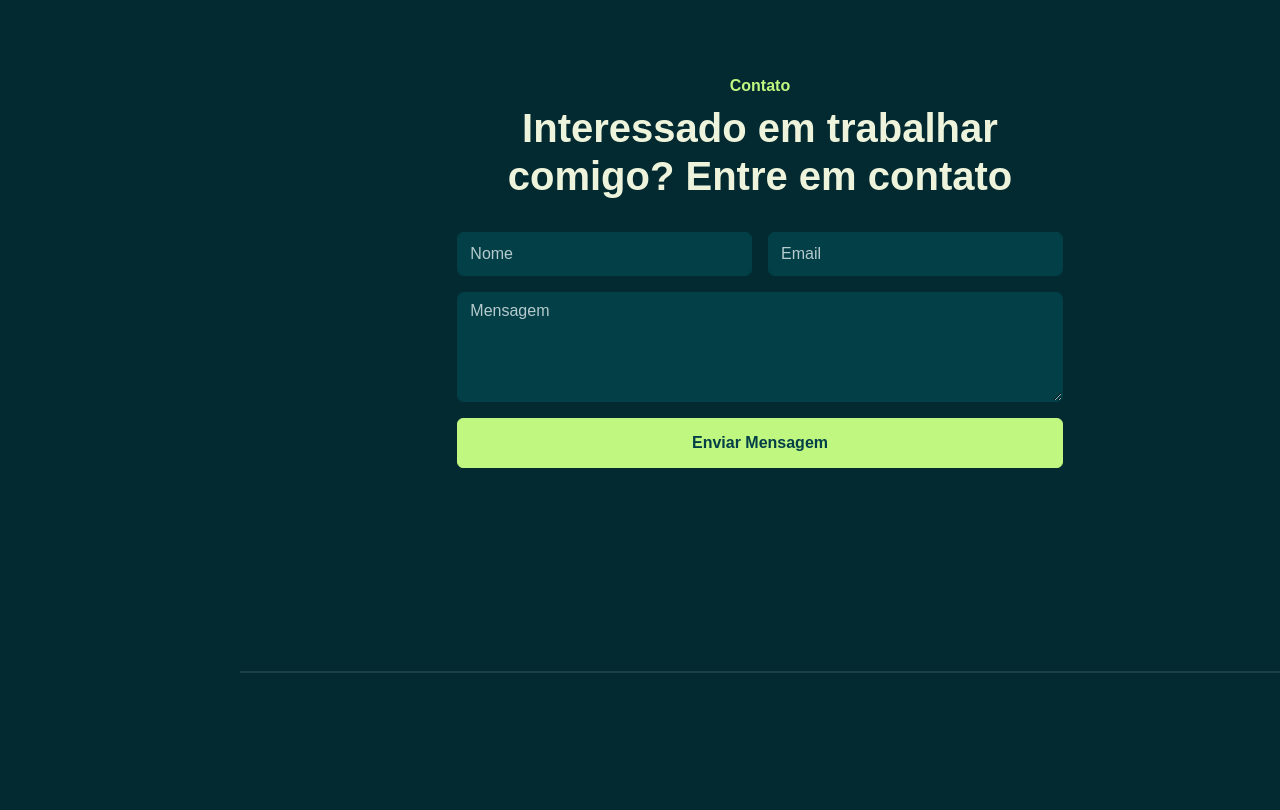
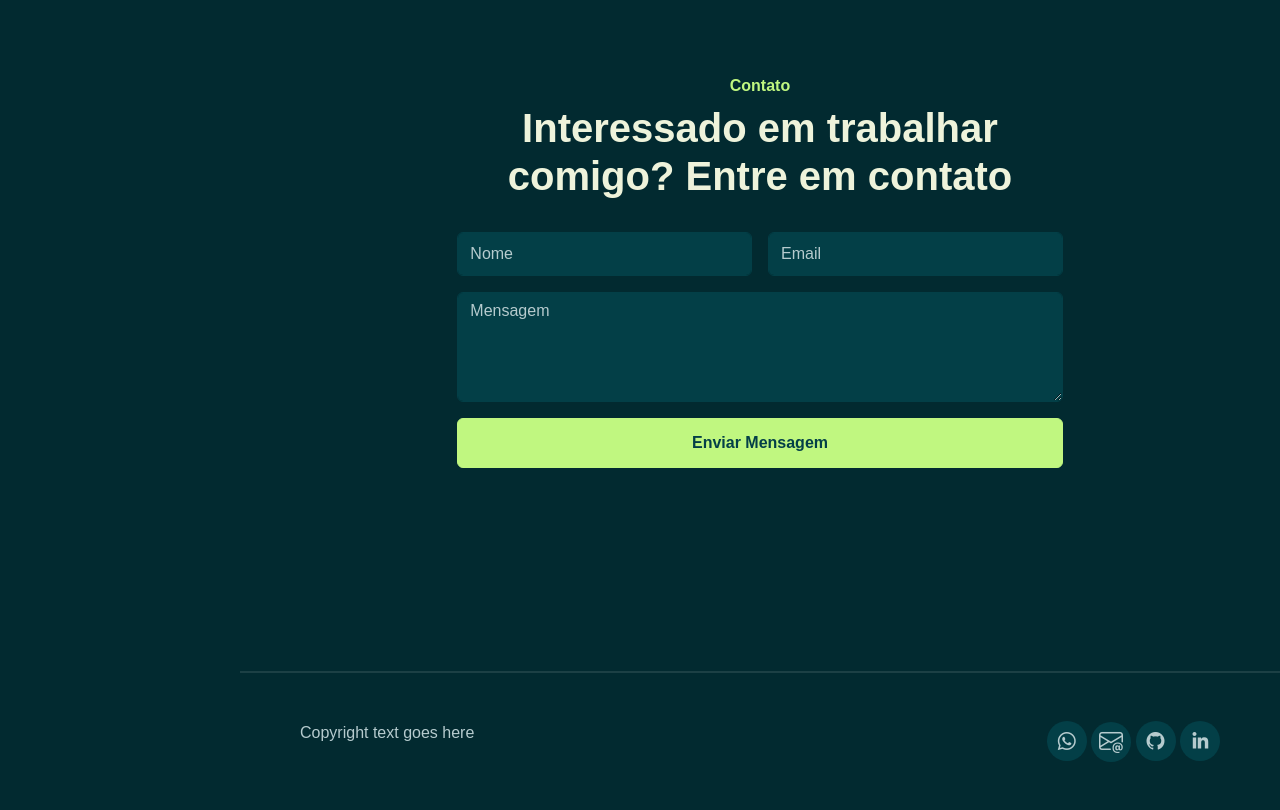
Before and after one commit to joaovictor-sf/joaovictor-sf.github.io, a plain HTML site: page index.html in a window 1280 px wide. Shown: the part 5608-6418 px from the top of the page. Before the commit the page ends 6281 px from the top, so only its background shows below. Drawn offline with nearby package versions, Linux system fonts and the light colour scheme; a web font is replaced by a local one.

Commit message:
add footer

```diff
--- a/assets/css/style.css
+++ b/assets/css/style.css
@@ -184,3 +184,19 @@ img {
 #contact input.form-control{
     height: 44px;
 }
+
+/* SOCIAL ICONS */
+.social-icons{
+
+}
+
+.social-icons a {
+    display: inline-flex;
+    width: 40px;
+    height: 40px;
+    align-items: center;
+    justify-content: center;
+    border-radius: 100px;
+    background-color: var(--color-base);
+    font-size: 24px;
+}
--- a/index.html
+++ b/index.html
@@ -9,6 +9,7 @@
     <link rel="stylesheet" href="./assets/css/aos.css">
     <link rel="stylesheet" href="./assets/css/line-awesome.min.css">
     <link rel="stylesheet" href="./assets/css/style.css">
+    <link rel="stylesheet" href="https://cdn.jsdelivr.net/npm/bootstrap-icons@1.11.3/font/bootstrap-icons.min.css">
 </head>
 
 <body data-bs-spy="scroll" data-bs-target=".navbar">
@@ -427,12 +428,12 @@
         <section id="contact" class="full-height px-lg-5">
             <div class="container">
 
-                <div class="row justify-content-center text-center" data-aos="fade-up">
-                    <div class="col-lg-8 pb-4">
+                <div class="row justify-content-center text-center">
+                    <div class="col-lg-8 pb-4" data-aos="fade-up">
                         <h6 class="text-brand">Contato</h6>
                         <h1>Interessado em trabalhar comigo? Entre em contato</h1>
                     </div>
-                    <div class="col-lg-8">
+                    <div class="col-lg-8" data-aos="fade-up" data-aos-delay="300">
                         <form action="" class="row g-lg-3 gy-3">
                             <div class="form-group col-md-6">
                                 <input type="text" class="form-control" placeholder="Nome">
@@ -452,6 +453,25 @@
             </div>
         </section>
 
+        <!-- Footer -->
+        <footer class="py-5 px-lg-5">
+            <div class="container">
+                <div class="row gy-4 justify-content-between">
+                    <div class="col-auto">
+                        <div class="mb-0">Copyright text goes here</div>
+                    </div>
+                    <div class="col-auto">
+                        <div class="social-icons">
+                            <a href="#"><i class="lab la-whatsapp"></i></a>
+                            <a href="#"><i class="bi bi-envelope-at"></i></a>
+                            <a href="#"><i class="lab la-github"></i></a>
+                            <a href="#"><i class="lab la-linkedin-in"></i></a>
+                        </div>
+                    </div>
+                </div>
+            </div>
+        </footer>
+
     </div>
 
     <script src="./assets/js/bootstrap.bundle.min.js"></script>
```
